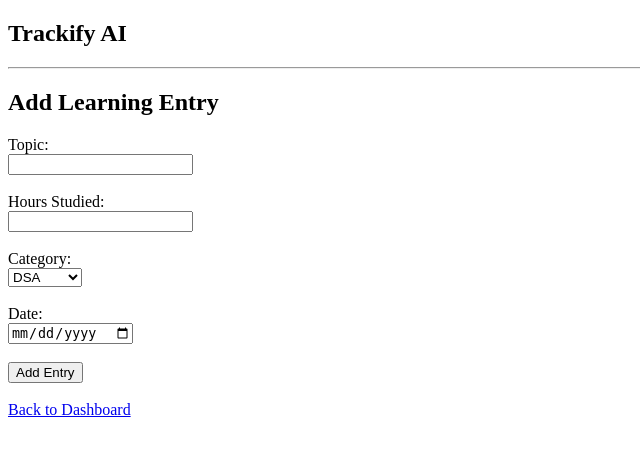
After one commit to mayank200529/trackify-ai, a Flask app: page /learning in a window 1280 px wide. The commit adds this page. Shown: the top 456 px of the page, without its empty margins (0-640 px from the left). Run offline with Flask 3, Linux system fonts and the light colour scheme; the visitor is signed in with stand-in values (Sample User, id 1).

Commit message:
feat: add learning entry form and save to databse

```diff
--- a/app.py
+++ b/app.py
@@ -74,5 +74,33 @@ def logout():
     session.clear()
     return redirect("/")
 
+@app.route("/learning", methods=["GET", "POST"])
+def learning():
+
+    if "user_id" not in session:
+        return redirect("/")
+
+    if request.method == "POST":
+        topic = request.form["topic"]
+        hours = request.form["hours"]
+        category = request.form["category"]
+        entry_date = request.form["entry_date"]
+        user_id = session["user_id"]
+
+        conn = get_db_connection()
+        cursor = conn.cursor()
+
+        cursor.execute(
+            "INSERT INTO learning_entries(user_id, topic, hours, category, entry_date) VALUES(%s,%s,%s,%s,%s)",
+            (user_id, topic, hours, category, entry_date)
+        )
+
+        conn.commit()
+        cursor.close()
+        conn.close()
+
+        return "Learning Entry Added Successfully!"
+
+    return render_template("learning.html")
 if __name__ == "__main__":
     app.run(debug=True)
--- a/templates/dashboard.html
+++ b/templates/dashboard.html
@@ -6,6 +6,9 @@
 
 <p>Welcome {{ session['user_name'] }}</p>
 
+<a href="/learning">Add Learning Entry</a>
+<br><br>
+
 <a href="/logout">Logout</a>
 
 {% endblock %}
--- /dev/null
+++ b/templates/learning.html
@@ -0,0 +1,32 @@
+{% extends "base.html" %}
+
+{% block content %}
+
+<h2>Add Learning Entry</h2>
+
+<form method="POST">
+    <label>Topic:</label><br>
+    <input type="text" name="topic"><br><br>
+
+    <label>Hours Studied:</label><br>
+    <input type="number" step="0.5" name="hours"><br><br>
+
+    <label>Category:</label><br>
+    <select name="category">
+        <option>DSA</option>
+        <option>SQL</option>
+        <option>CS Core</option>
+        <option>Project</option>
+        <option>Aptitude</option>
+    </select><br><br>
+
+    <label>Date:</label><br>
+    <input type="date" name="entry_date"><br><br>
+
+    <button type="submit">Add Entry</button>
+</form>
+
+<br>
+<a href="/dashboard">Back to Dashboard</a>
+
+{% endblock %}
```
